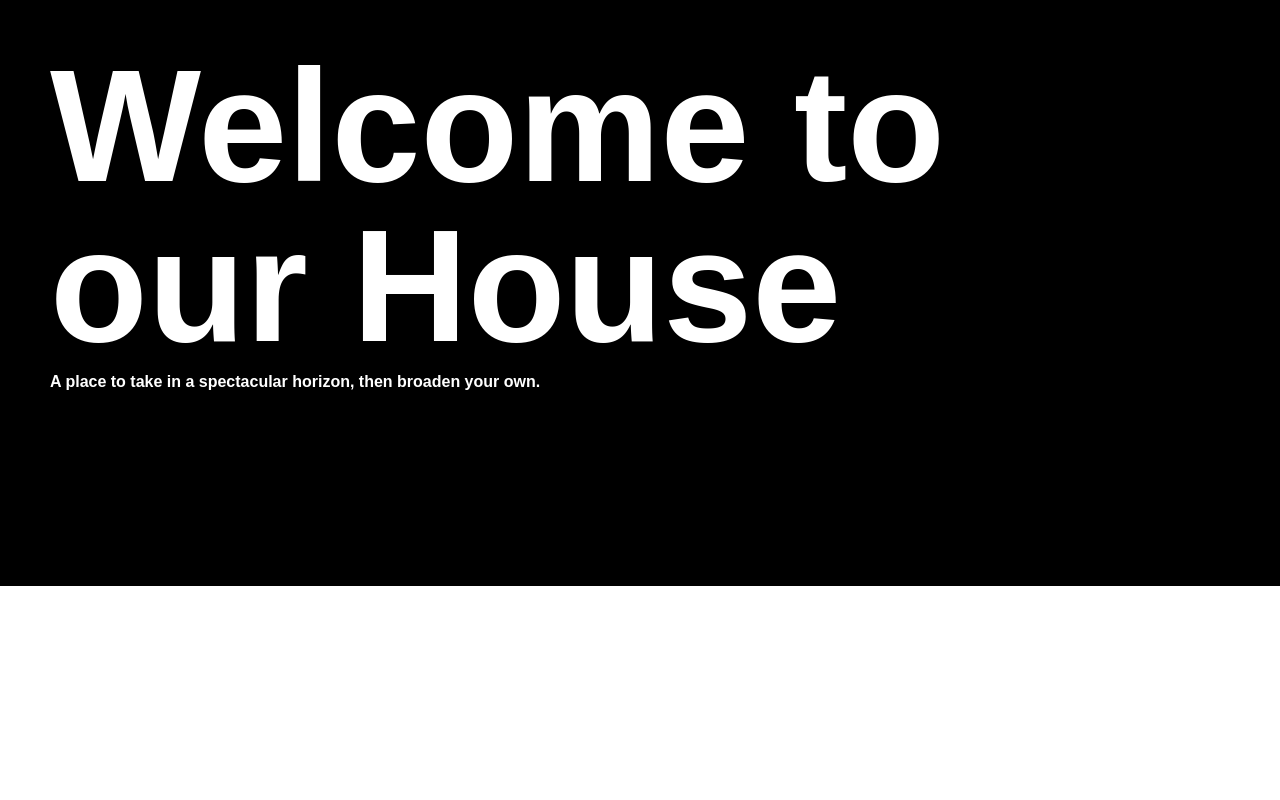
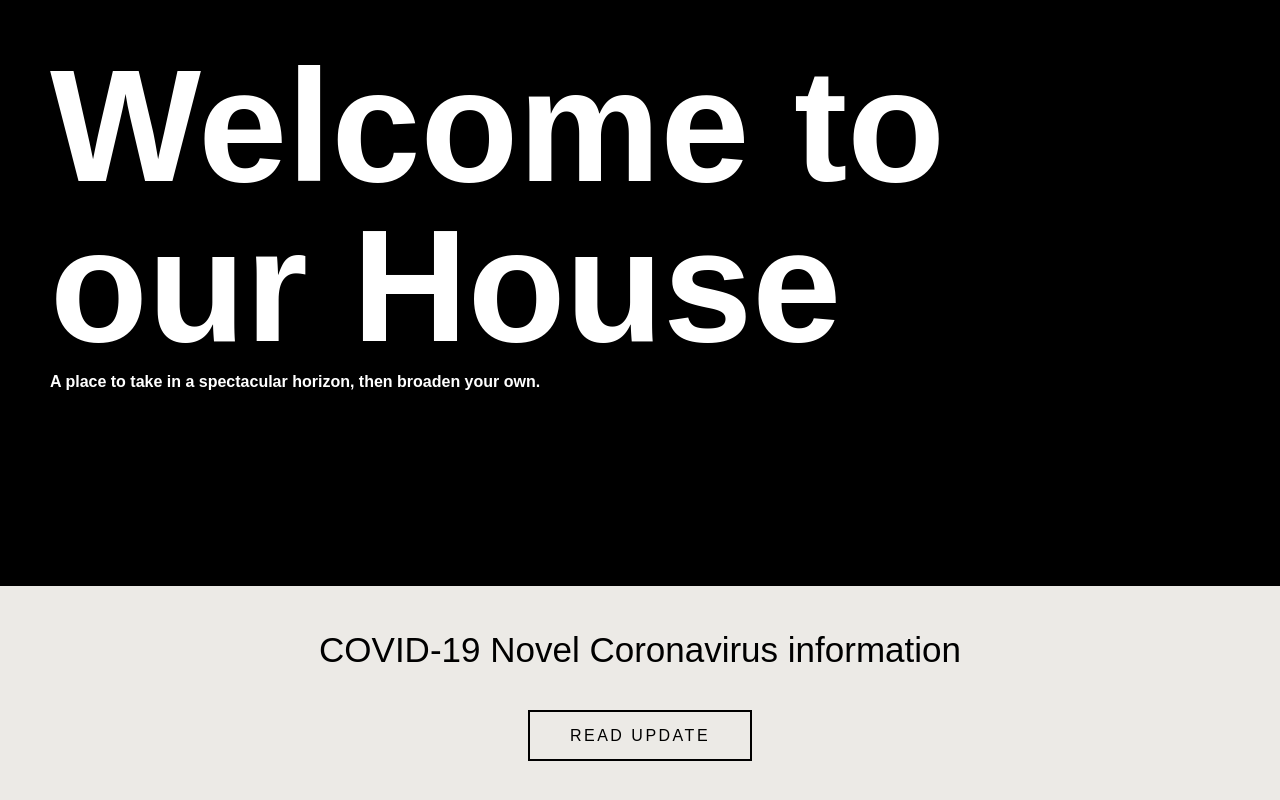
Before and after one commit to egertpiksar/kasutajaliideste-arendus, a React (Create React App) app in the folder typeform/: page / in a window 1280 px wide. Shown: the part 234-1034 px from the top of the page. Before the commit the page ends 820 px from the top, so only its background shows below. Built offline with nearby package versions, Linux system fonts and the light colour scheme.

Commit message:
information section done

```diff
--- a/typeform/src/App.css
+++ b/typeform/src/App.css
@@ -230,5 +230,53 @@ a {
   font-family: "LL Circular Pro Black Web",Arial,Helvetica,sans-serif;
   line-height: 2em;
   font-weight: 600;
+}
 
+.information{
+  height: 220px;
+  background-color: #eceae6;
 }
+
+.information-container{
+  margin: 0 auto;
+  max-width: 1180px;
+  position: relative;
+  padding: 2rem;
+}
+
+.information-container h1{
+  margin-top: 2.5rem;
+  margin-bottom: 2.5rem;
+  text-align: center;
+  font-size: 3.5rem;
+  display: block;
+  font-family: "LL Circular Pro Black Web",Arial,Helvetica,sans-serif;
+  font-weight: 400;
+  line-height: 1.1;
+}
+
+.information-container p{
+  font-size: 1.8rem;
+  text-align: center;
+  line-height: 1.7;
+  margin: 2.7rem 0;
+}
+.btn{
+  border-radius: 0;
+  cursor: pointer;
+}
+
+.btn-secondary {
+
+  border: .2rem solid #000;
+  font-size: 1.6rem;
+  letter-spacing: .25rem;
+  margin: 2rem 0 0;
+  padding: 1.5rem 4rem;
+  font-family: "LL Circular Pro Bold Web",Arial,Helvetica,sans-serif;
+  line-height: 1.2em;
+  position: relative;
+  text-align: center;
+  text-decoration: none;
+  text-transform: uppercase;
+}
--- a/typeform/src/App.js
+++ b/typeform/src/App.js
@@ -70,11 +70,21 @@ function App() {
         <div className="hero">
           <div className="hero-container">
             <div style={{width: "80%"}}>
-              <h1>Welcome to our House</h1>
-            <p>A place to take in a spectacular horizon, then broaden your own.</p>
+                <h1>Welcome to our House</h1>
+                <p>A place to take in a spectacular horizon, then broaden your own.</p>
             </div>
+          </div>
 
-          </div>
+
+        </div>
+
+        <div className="information">
+            <div className="information-container">
+              <h1>COVID-19 Novel Coronavirus information</h1>
+              <p style={{marginTop: "50px", position: "relative"}}><a><span className="btn btn-secondary btn-lg">
+                  READ UPDATE
+              </span></a></p>
+            </div>
         </div>
     </div>
   );
```
